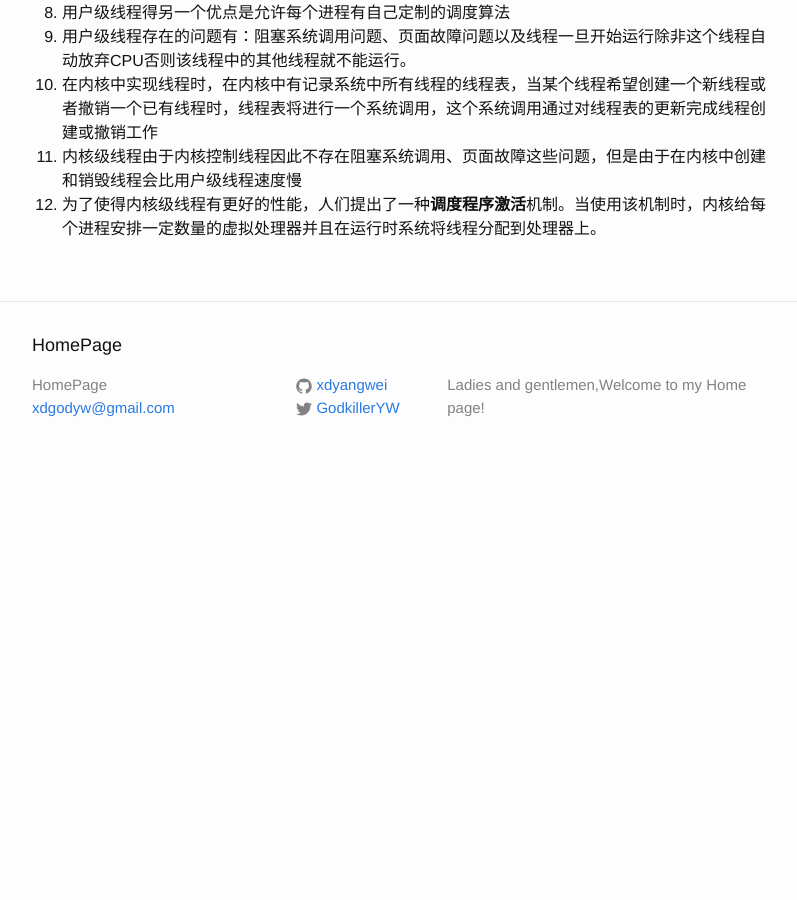
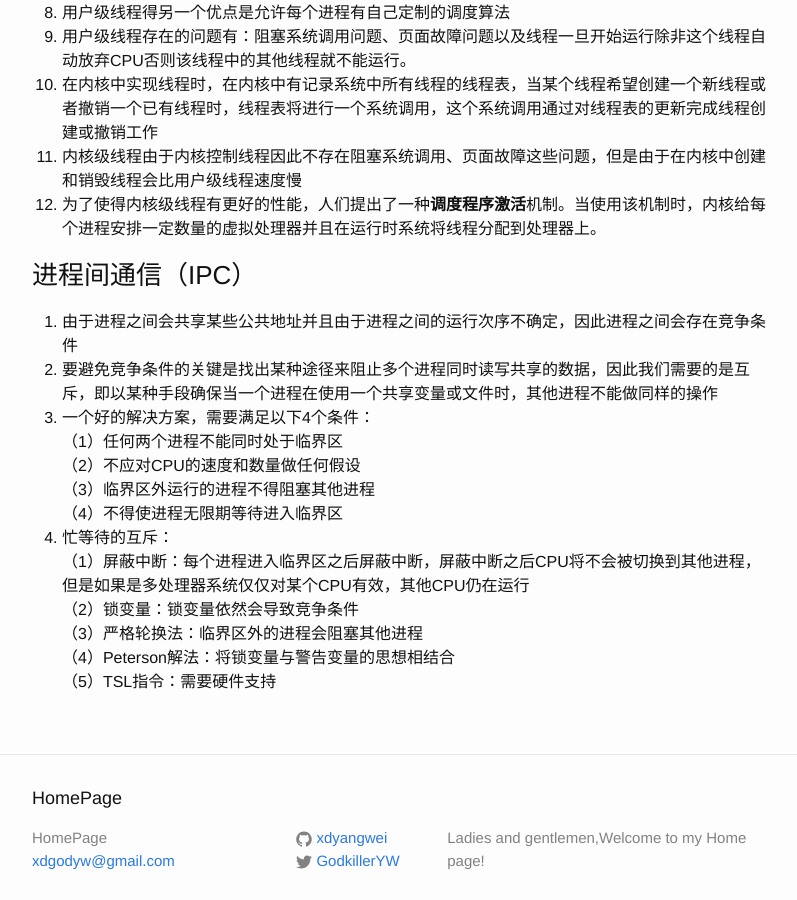
Before and after one commit to xdyangwei/xdyangwei.github.io, a Jekyll site: the page built from _posts/2019-7-30-进程与线程.md, in a window 1280 px wide and 900 px high, scrolled down 1486 px. Shown: the whole window, without its empty margins (238-1035 px from the left). Built offline with Jekyll 4.4.1, drawn with Linux system fonts in a browser that asks for light colours; our own code applies the rules of GitHub Pages for plain Markdown files; before the commit the page ends 1965 px from its top, so only the background shows below that.

Commit message:
add the introduction of IPC

```diff
--- a/_posts/2019-7-30-进程与线程.md
+++ b/_posts/2019-7-30-进程与线程.md
@@ -32,3 +32,18 @@
 10. 在内核中实现线程时，在内核中有记录系统中所有线程的线程表，当某个线程希望创建一个新线程或者撤销一个已有线程时，线程表将进行一个系统调用，这个系统调用通过对线程表的更新完成线程创建或撤销工作
 11. 内核级线程由于内核控制线程因此不存在阻塞系统调用、页面故障这些问题，但是由于在内核中创建和销毁线程会比用户级线程速度慢
 12. 为了使得内核级线程有更好的性能，人们提出了一种**调度程序激活**机制。当使用该机制时，内核给每个进程安排一定数量的虚拟处理器并且在运行时系统将线程分配到处理器上。
+
+### 进程间通信（IPC）
+1. 由于进程之间会共享某些公共地址并且由于进程之间的运行次序不确定，因此进程之间会存在竞争条件
+2. 要避免竞争条件的关键是找出某种途径来阻止多个进程同时读写共享的数据，因此我们需要的是互斥，即以某种手段确保当一个进程在使用一个共享变量或文件时，其他进程不能做同样的操作
+3. 一个好的解决方案，需要满足以下4个条件：
+（1）任何两个进程不能同时处于临界区
+（2）不应对CPU的速度和数量做任何假设
+（3）临界区外运行的进程不得阻塞其他进程
+（4）不得使进程无限期等待进入临界区
+4. 忙等待的互斥：
+（1）屏蔽中断：每个进程进入临界区之后屏蔽中断，屏蔽中断之后CPU将不会被切换到其他进程，但是如果是多处理器系统仅仅对某个CPU有效，其他CPU仍在运行
+（2）锁变量：锁变量依然会导致竞争条件
+（3）严格轮换法：临界区外的进程会阻塞其他进程
+（4）Peterson解法：将锁变量与警告变量的思想相结合
+（5）TSL指令：需要硬件支持
```
